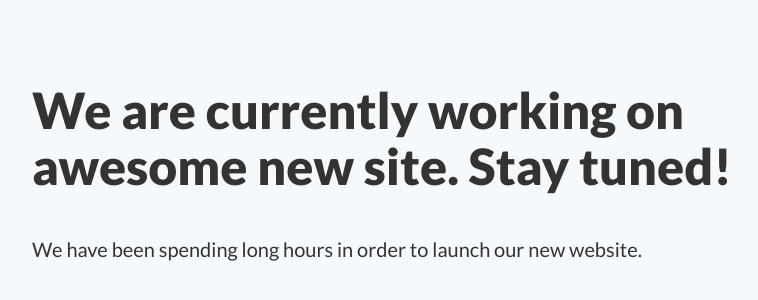
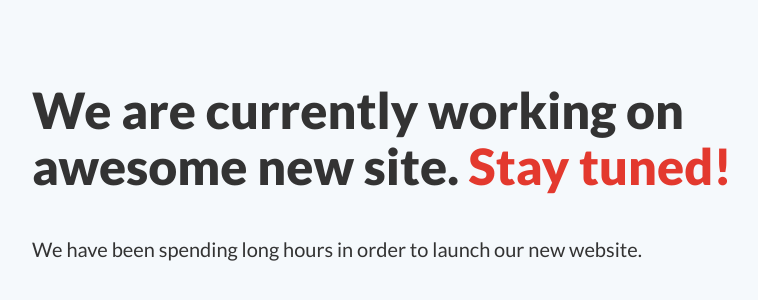
Before and after one commit to ammbrtech/remune.io, a plain HTML site: page index.html in a window 1280 px wide. Shown: the part 198-498 px from the top of the page, without its empty margins (224-982 px from the left). Drawn offline with Linux system fonts and the light colour scheme.

Commit message:
Update index.html

```diff
--- a/index.html
+++ b/index.html
@@ -17,7 +17,7 @@
 </head>
 <body>
   <article class="centered">
-    <h1>We are currently working on awesome new site. <span>Stay tuned! </span> </h1>
+    <h1>We are currently working on awesome new site. <span class="color" >Stay tuned! </span> </h1>
     <p>We have been spending long hours in order to launch our new website.</p>
   </article>
 </body>
```
